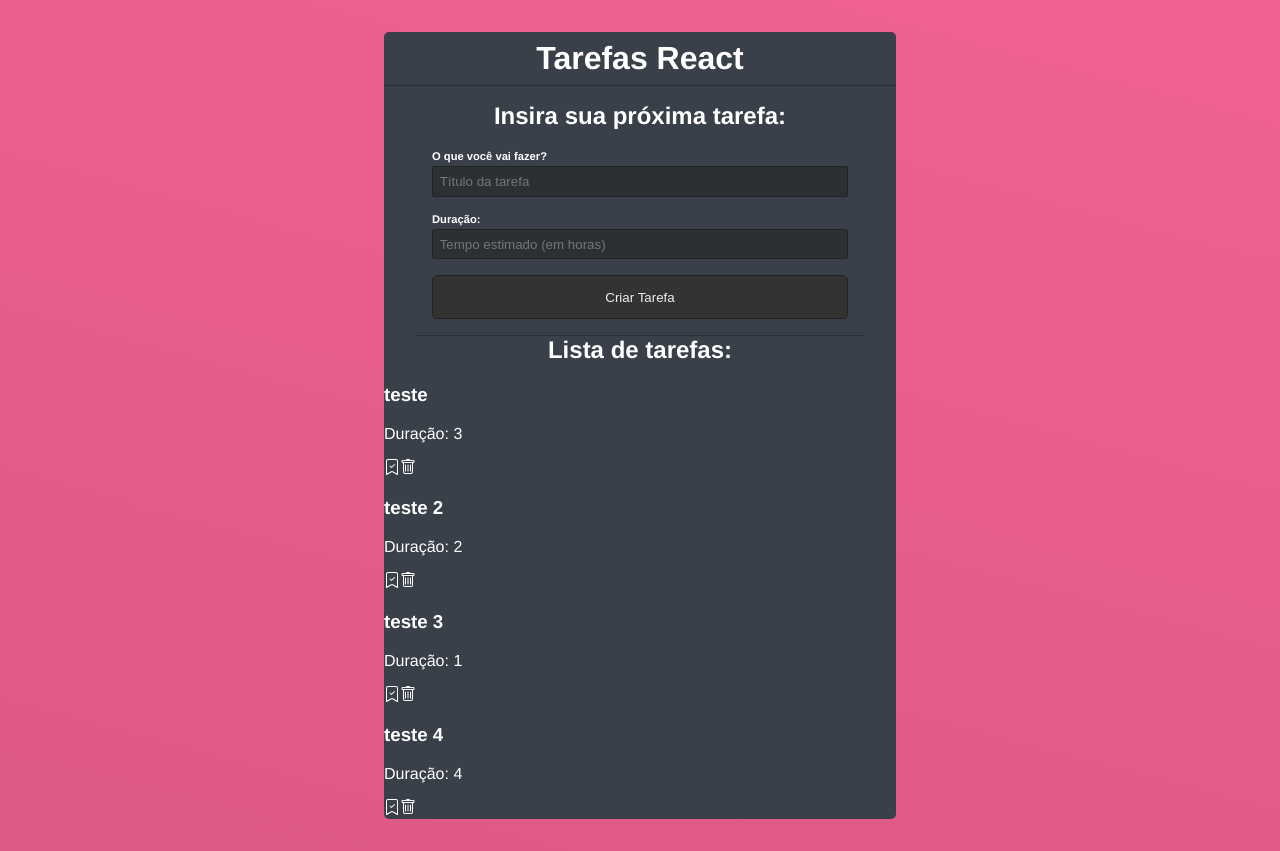
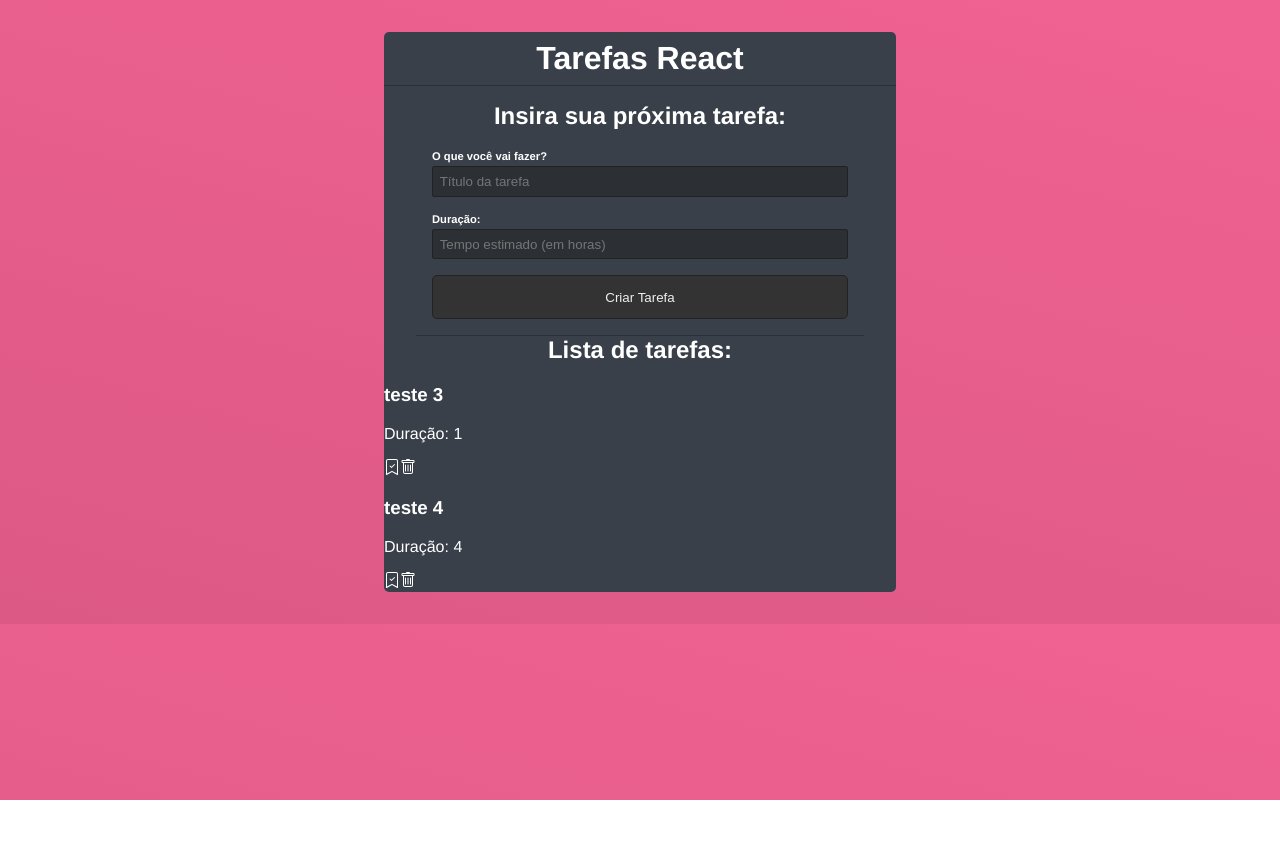
Before and after one commit to JoaoChaves65/Tarefas-App, a React (Create React App) app: page / in a window 1280 px wide. After the commit the page ends 800 px from the top, so only its background shows below. Built offline with nearby package versions, Linux system fonts and the light colour scheme; data requests are answered from the project's data file.

Commit message:
Botão de excluir funcionando

```diff
--- a/data/db.json
+++ b/data/db.json
@@ -1,17 +1,5 @@
 {
   "tarefas": [
-    {
-      "id": 0.5490120278290087,
-      "title": "teste",
-      "time": "3",
-      "done": false
-    },
-    {
-      "id": 0.932570578891897,
-      "title": "teste 2",
-      "time": "2",
-      "done": false
-    },
     {
       "id": 0.49630755554053607,
       "title": "teste 3",
--- a/src/App.js
+++ b/src/App.js
@@ -52,7 +52,15 @@ function App() {
     setTime("");
   };
 
-  if(loading){
+  const handleDelete = async (id) => {
+    await fetch(API + "/tarefas/" + id, {
+      method: "DELETE",
+    });
+
+    setTarefas((prevState) => prevState.filter((tarefa) => tarefa.id !== id));
+  };
+
+  if (loading) {
     return <p>Carregando...</p>
   }
 
@@ -100,7 +108,7 @@ function App() {
               <span>
                 {!tarefa.done ? <BsBookmarkCheck /> : <BsBookmarkCheckFill />}
               </span>
-              <BsTrash />
+              <BsTrash onClick={() => handleDelete(tarefa.id)} />
             </div>
           </div>
         ))}
```
